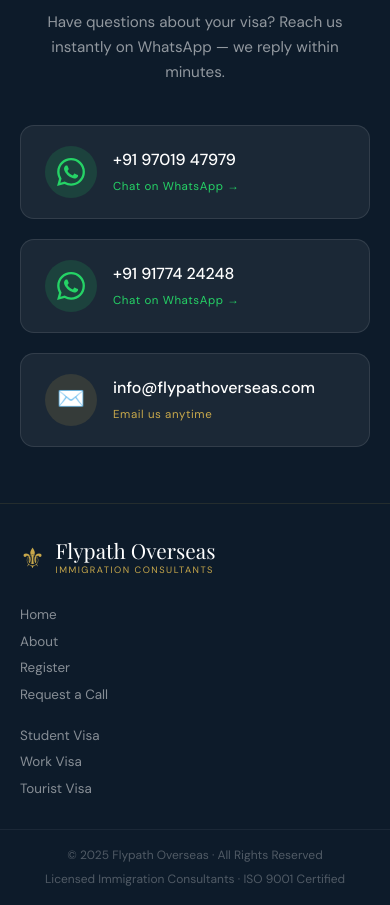
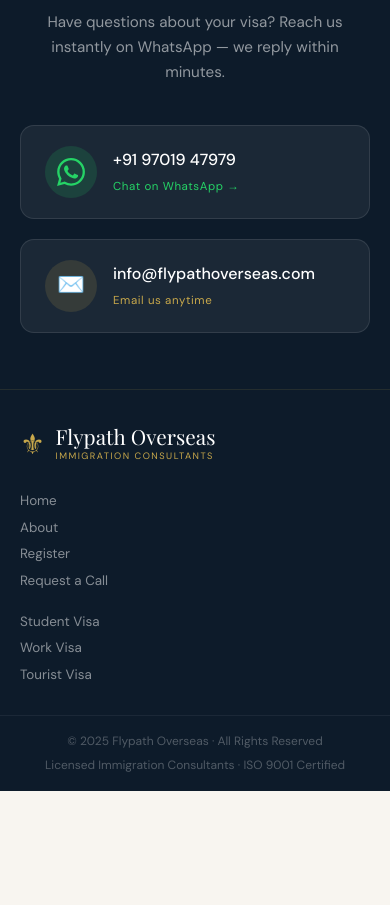
Before and after one commit to flypathoversea/Frontend, a React (Vite) app: page /about in a window 390 px wide. Shown: the part 2871-3776 px from the top of the page. After the commit the page ends 3662 px from the top, so only its background shows below. Built offline with nearby package versions, Linux system fonts and the light colour scheme.

Commit message:
made change sin about page

```diff
--- a/src/pages/AboutPage/AboutPage.css
+++ b/src/pages/AboutPage/AboutPage.css
@@ -340,9 +340,14 @@
 
 .about__contact-cards {
   display: grid;
-  grid-template-columns: repeat(auto-fit, minmax(230px, 1fr));
+  grid-template-columns: repeat(3, 1fr);
   gap: 1.25rem;
-  margin-top: 1rem;
+}
+
+@media (max-width: 900px) {
+  .about__contact-cards {
+    grid-template-columns: 1fr;
+  }
 }
 
 .about__contact-card {
--- a/src/pages/AboutPage/AboutPage.jsx
+++ b/src/pages/AboutPage/AboutPage.jsx
@@ -154,7 +154,7 @@
                 <p className="about__contact-hint">Chat on WhatsApp →</p>
               </div>
             </a>
-            <a href="https://wa.me/919177424248" target="_blank" rel="noreferrer" className="about__contact-card">
+            {/* <a href="https://wa.me/919177424248" target="_blank" rel="noreferrer" className="about__contact-card">
               <div className="about__contact-wa-icon">
                 <svg width="28" height="28" viewBox="0 0 24 24" fill="currentColor"><path d="M17.472 14.382c-.297-.149-1.758-.867-2.03-.967-.273-.099-.471-.148-.67.15-.197.297-.767.966-.94 1.164-.173.199-.347.223-.644.075-.297-.15-1.255-.463-2.39-1.475-.883-.788-1.48-1.761-1.653-2.059-.173-.297-.018-.458.13-.606.134-.133.298-.347.446-.52.149-.174.198-.298.298-.497.099-.198.05-.371-.025-.52-.075-.149-.669-1.612-.916-2.207-.242-.579-.487-.5-.669-.51-.173-.008-.371-.01-.57-.01-.198 0-.52.074-.792.372-.272.297-1.04 1.016-1.04 2.479 0 1.462 1.065 2.875 1.213 3.074.149.198 2.096 3.2 5.077 4.487.709.306 1.262.489 1.694.625.712.227 1.36.195 1.871.118.571-.085 1.758-.719 2.006-1.413.248-.694.248-1.289.173-1.413-.074-.124-.272-.198-.57-.347m-5.421 7.403h-.004a9.87 9.87 0 01-5.031-1.378l-.361-.214-3.741.982.998-3.648-.235-.374a9.86 9.86 0 01-1.51-5.26c.001-5.45 4.436-9.884 9.888-9.884 2.64 0 5.122 1.03 6.988 2.898a9.825 9.825 0 012.893 6.994c-.003 5.45-4.437 9.884-9.885 9.884m8.413-18.297A11.815 11.815 0 0012.05 0C5.495 0 .16 5.335.157 11.892c0 2.096.547 4.142 1.588 5.945L.057 24l6.305-1.654a11.882 11.882 0 005.683 1.448h.005c6.554 0 11.89-5.335 11.893-11.893a11.821 11.821 0 00-3.48-8.413z"/></svg>
               </div>
@@ -162,7 +162,7 @@
                 <p className="about__contact-num">+91 91774 24248</p>
                 <p className="about__contact-hint">Chat on WhatsApp →</p>
               </div>
-            </a>
+            </a> */}
             <div className="about__contact-card about__contact-card--email">
               <div className="about__contact-wa-icon about__contact-wa-icon--email">✉️</div>
               <div>
```
